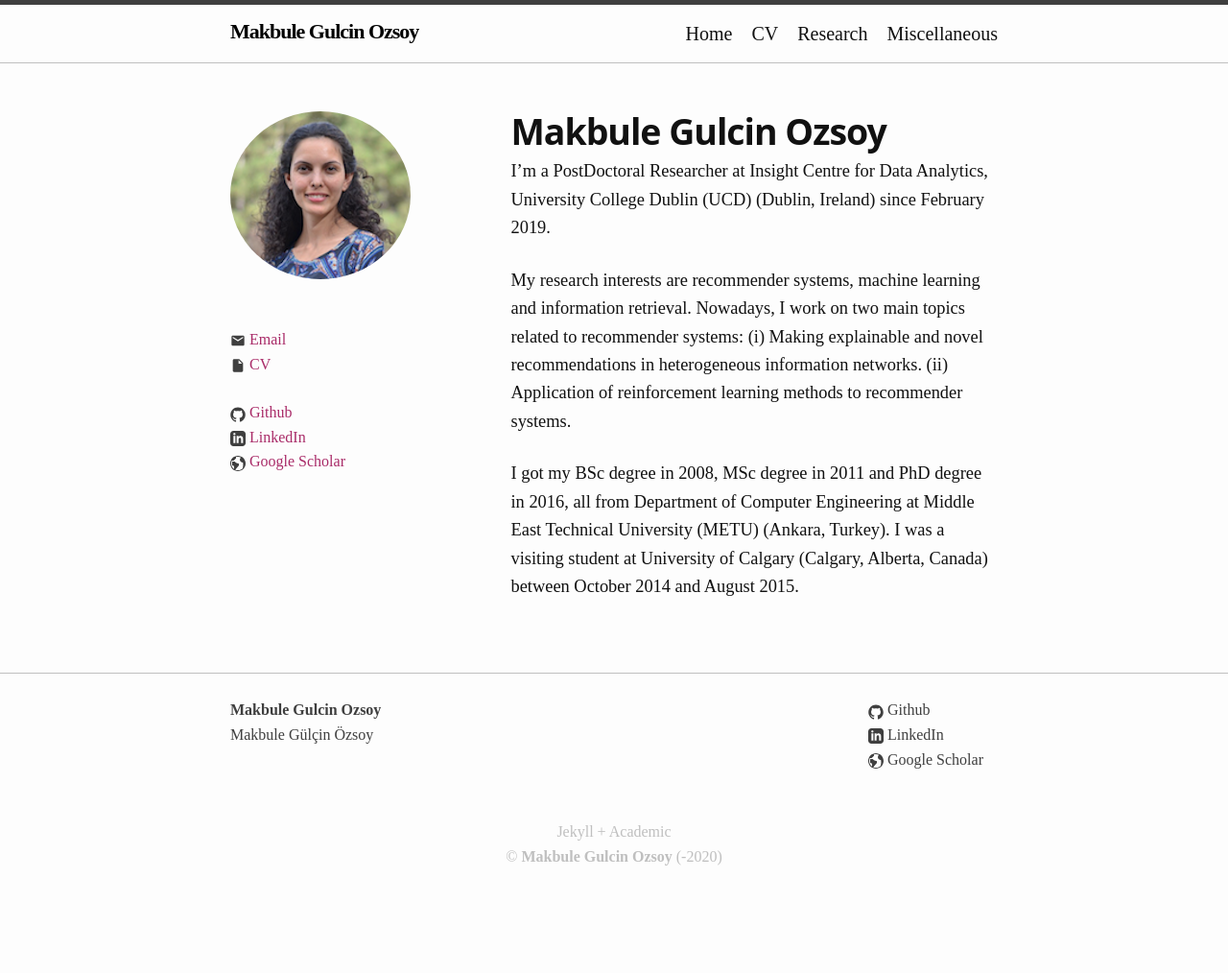
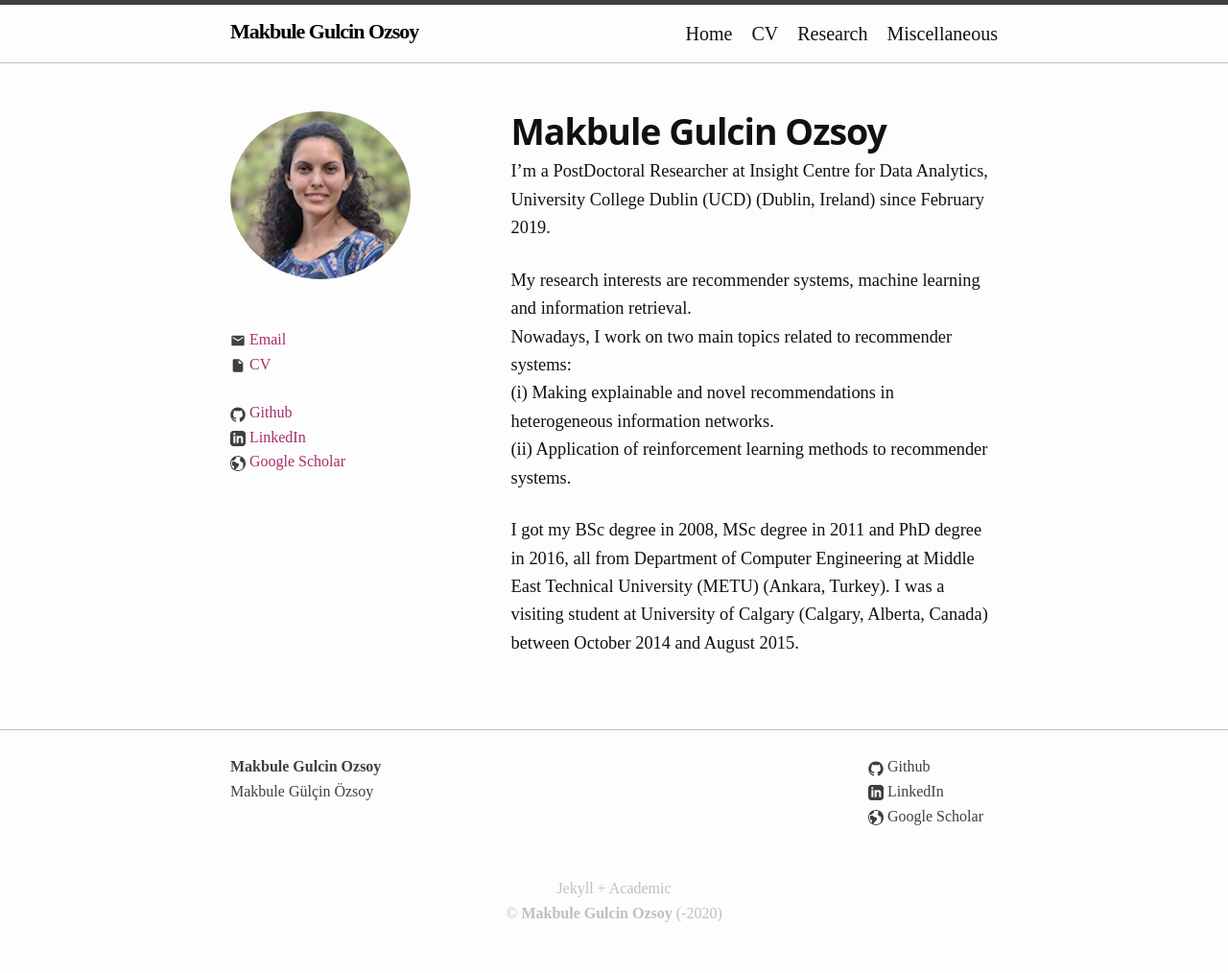
Before and after one commit to mgulcin/mgulcin.github.io, a Jekyll site: the page built from index.md, in a window 1280 px wide. Shown: the whole page at 96% size. Built offline with Jekyll 4.4.1, drawn with Linux system fonts in a browser that asks for light colours; before the commit the page ends 955 px from its top, so only the background shows below that.

```diff
--- a/index.md
+++ b/index.md
@@ -9,9 +9,9 @@ nav_menu_index: '0'
 
 I'm a PostDoctoral Researcher at Insight Centre for Data Analytics, University College Dublin (UCD) (Dublin, Ireland) since February 2019.
 
-My research interests are recommender systems, machine learning and information retrieval.
-Nowadays, I work on two main topics related to recommender systems:
-(i) Making explainable and novel recommendations in heterogeneous information networks.
+My research interests are recommender systems, machine learning and information retrieval.<br/>
+Nowadays, I work on two main topics related to recommender systems:<br/>
+(i) Making explainable and novel recommendations in heterogeneous information networks.<br/>
 (ii) Application of reinforcement learning methods to recommender systems.
 
 
```
